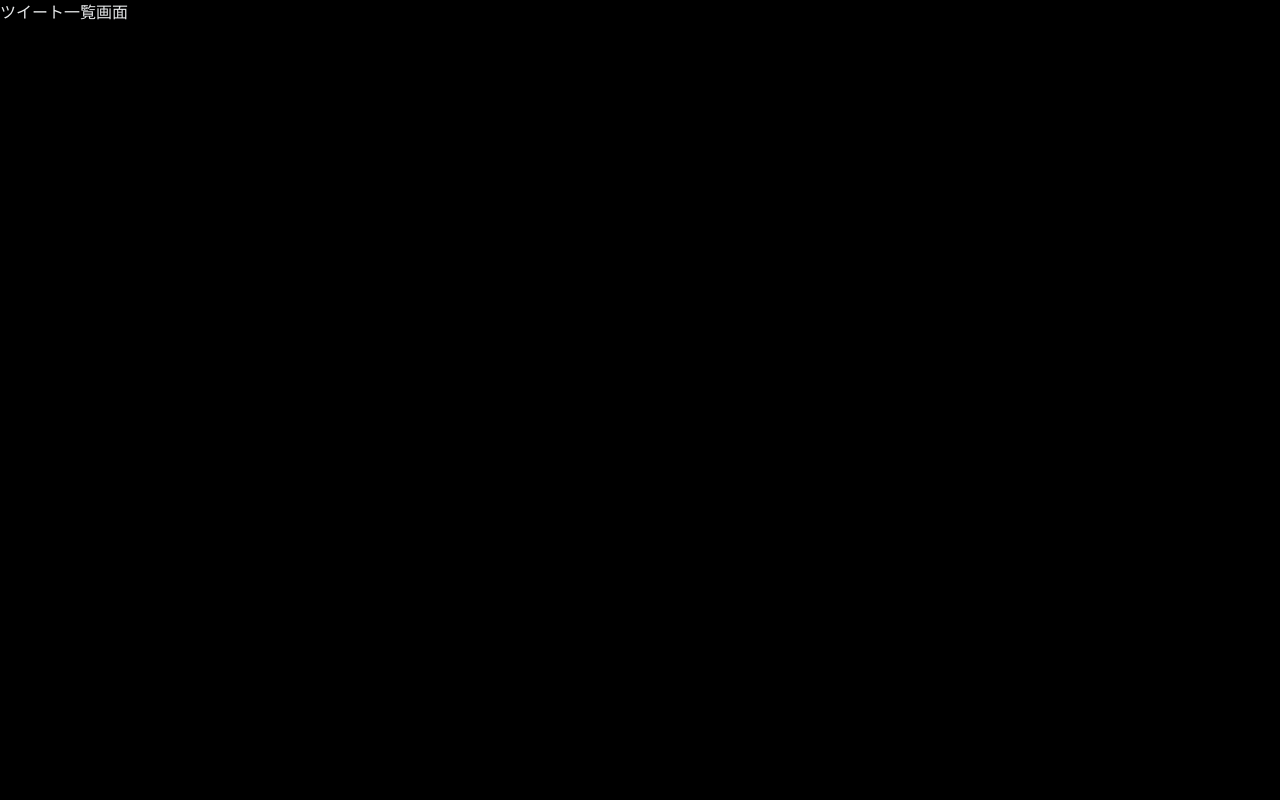
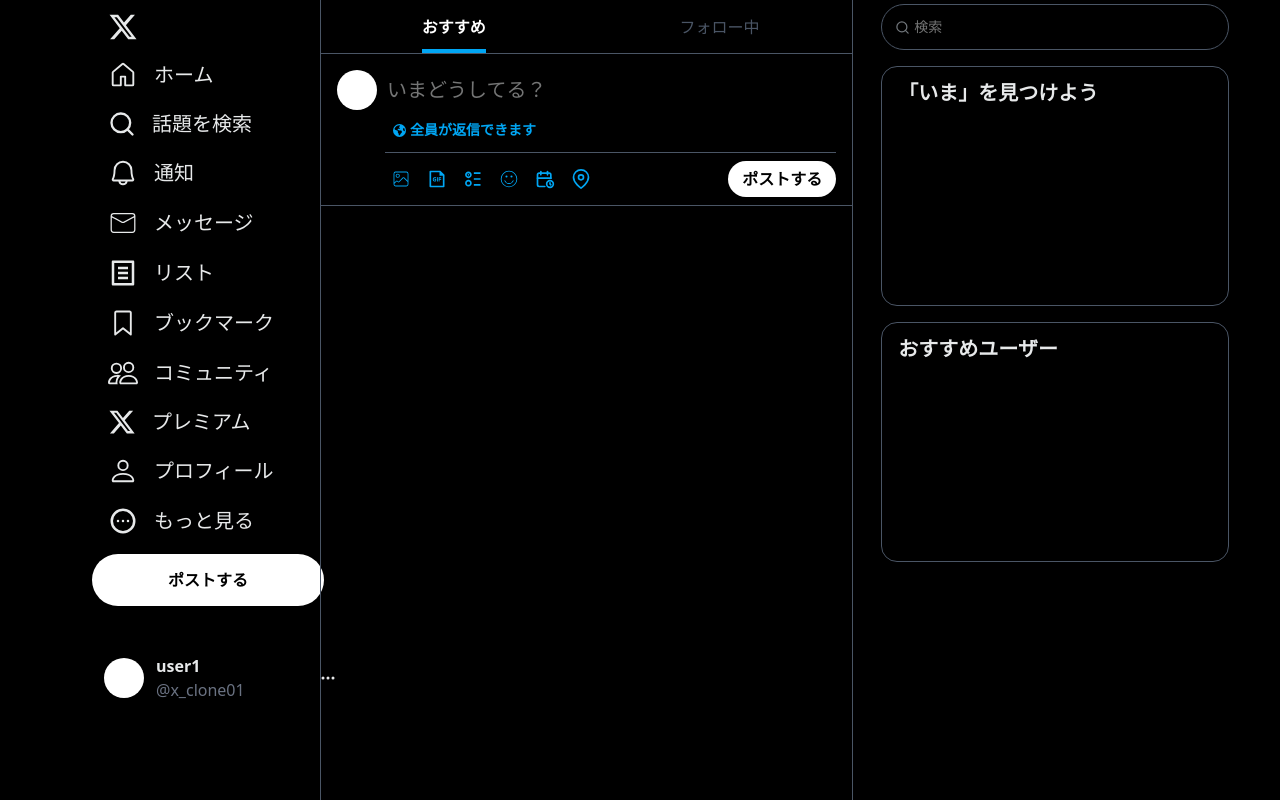
Before and after one commit to jin-hatanaka/twitter_react_front, a React (Vite) app: page /home in a window 1280 px wide. Built offline with nearby package versions, Linux system fonts and the light colour scheme.

Commit message:
ツイート投稿機能の作成

```diff
--- a/src/apis/apiClient.js
+++ b/src/apis/apiClient.js
@@ -4,4 +4,19 @@ const apiClient = axios.create({
   baseURL: "http://localhost:3000/api/v1",
 });
 
+// リクエスト前に自動で認証ヘッダーを付ける
+apiClient.interceptors.request.use((config) => {
+  const token = localStorage.getItem("access-token");
+  const client = localStorage.getItem("client");
+  const uid = localStorage.getItem("uid");
+
+  if (token && client && uid) {
+    config.headers["access-token"] = token;
+    config.headers["client"] = client;
+    config.headers["uid"] = uid;
+  }
+
+  return config;
+});
+
 export default apiClient;
--- /dev/null
+++ b/src/components/layout/RightSidebar.jsx
@@ -0,0 +1,31 @@
+import { FiSearch } from "react-icons/fi";
+
+const RightSidebar = () => {
+  return (
+    <div className="flex flex-col gap-4">
+      <div className="relative">
+        <FiSearch
+          size={15}
+          color="#71767B"
+          className="absolute top-4 left-3.5"
+        />
+        <input
+          className="w-87 rounded-full border border-gray-600 px-8 py-3 text-sm focus:border-transparent focus:outline-2 focus:outline-sky-500"
+          placeholder="検索"
+        />
+      </div>
+      <div className="h-60 w-87 rounded-2xl border border-gray-600">
+        <div className="px-4 py-3">
+          <span className="text-xl font-bold">「いま」を見つけよう</span>
+        </div>
+      </div>
+      <div className="h-60 w-87 rounded-2xl border border-gray-600">
+        <div className="px-4 py-3">
+          <span className="text-xl font-bold">おすすめユーザー</span>
+        </div>
+      </div>
+    </div>
+  );
+};
+
+export default RightSidebar;
--- /dev/null
+++ b/src/components/layout/Sidebar.jsx
@@ -0,0 +1,78 @@
+import XLogo from "../ui/XLogo";
+import { GoHome } from "react-icons/go";
+import { FiSearch } from "react-icons/fi";
+import { PiBell } from "react-icons/pi";
+import { CiMail } from "react-icons/ci";
+import { RiFileListLine } from "react-icons/ri";
+import { GoBookmark } from "react-icons/go";
+import { BsPeople } from "react-icons/bs";
+import { BsPerson } from "react-icons/bs";
+import { TbDotsCircleHorizontal } from "react-icons/tb";
+import PostButton from "../ui/PostButton";
+import { BsThreeDots } from "react-icons/bs";
+
+const Sidebar = () => {
+  const navItemClass =
+    "flex cursor-pointer items-center gap-4 rounded-full px-4 py-2.5 text-xl transition-colors duration-200 hover:bg-zinc-900";
+
+  return (
+    <div>
+      <div className="px-4">
+        <XLogo size={30} />
+      </div>
+      <div className="mt-2">
+        <button className={navItemClass}>
+          <GoHome size={30} />
+          <span>ホーム</span>
+        </button>
+        <button className={navItemClass}>
+          <FiSearch size={28} />
+          <span>話題を検索</span>
+        </button>
+        <button className={navItemClass}>
+          <PiBell size={30} />
+          <span>通知</span>
+        </button>
+        <button className={navItemClass}>
+          <CiMail size={30} />
+          <span>メッセージ</span>
+        </button>
+        <button className={navItemClass}>
+          <RiFileListLine size={30} />
+          <span>リスト</span>
+        </button>
+        <button className={navItemClass}>
+          <GoBookmark size={30} />
+          <span>ブックマーク</span>
+        </button>
+        <button className={navItemClass}>
+          <BsPeople size={30} />
+          <span>コミュニティ</span>
+        </button>
+        <button className={navItemClass}>
+          <XLogo size={28} />
+          <span>プレミアム</span>
+        </button>
+        <button className={navItemClass}>
+          <BsPerson size={30} />
+          <span>プロフィール</span>
+        </button>
+        <button className={`mb-2 ${navItemClass}`}>
+          <TbDotsCircleHorizontal size={30} />
+          <span>もっと見る</span>
+        </button>
+        <PostButton size="medium" />
+      </div>
+      <button className="mt-10 flex h-16 w-64 cursor-pointer items-center gap-3 rounded-full p-3 transition-colors duration-200 hover:bg-zinc-900">
+        <div className="h-10 w-10 rounded-full bg-white"></div>
+        <div className="flex flex-col">
+          <span className="me-auto font-semibold">user1</span>
+          <span className="text-gray-500">@x_clone01</span>
+        </div>
+        <BsThreeDots className="ms-auto" />
+      </button>
+    </div>
+  );
+};
+
+export default Sidebar;
--- /dev/null
+++ b/src/components/tweet/TweetForm.jsx
@@ -0,0 +1,94 @@
+import { FaEarthAmericas } from "react-icons/fa6";
+import { CiImageOn } from "react-icons/ci";
+import { RiFileGifLine } from "react-icons/ri";
+import { RiListRadio } from "react-icons/ri";
+import { CiFaceSmile } from "react-icons/ci";
+import { TbCalendarTime } from "react-icons/tb";
+import { FiMapPin } from "react-icons/fi";
+import PostButton from "../ui/PostButton";
+import { useState } from "react";
+import apiClient from "../../apis/apiClient";
+
+const TweetForm = () => {
+  const [tweetId, setTweetId] = useState("");
+  const [tweetContent, setTweetContent] = useState("");
+
+  const uploadImages = async (images) => {
+    try {
+      const formData = new FormData();
+
+      // 複数画像を FormData に追加
+      images.forEach((img) => {
+        formData.append("images[]", img);
+      });
+
+      const res = await apiClient.post("/images", formData);
+
+      // 空TweetのIDを保存
+      setTweetId(res.data.tweet_id);
+    } catch (e) {
+      console.error(e);
+    }
+  };
+
+  const submitTweet = async (e) => {
+    e.preventDefault();
+
+    try {
+      const res = await apiClient.post("/tweets", {
+        tweet_id: tweetId,
+        content: tweetContent,
+      });
+      setTweetContent("");
+      console.log("Tweet posted", res.data);
+    } catch (e) {
+      console.error(e);
+    }
+  };
+
+  return (
+    <div className="flex border-b border-gray-600 px-4 pt-1">
+      <div className="me-2 mt-3 h-10 w-10 rounded-full bg-white"></div>
+      <div className="flex-1 pt-1">
+        <form onSubmit={submitTweet}>
+          <input
+            type="text"
+            name="content"
+            placeholder="いまどうしてる？"
+            value={tweetContent}
+            onChange={(e) => setTweetContent(e.target.value)}
+            className="mx-0.5 mt-0.5 w-full py-3 text-xl focus:border-0 focus:outline-0"
+          />
+          <div className="mt-1 flex items-center border-b border-gray-600 px-2 pb-3 text-sky-500">
+            <FaEarthAmericas size={13} />
+            <span className="ml-1 text-sm font-bold">全員が返信できます</span>
+          </div>
+          <div className="flex justify-between py-2">
+            <div className="flex items-center gap-4 px-1.5 text-sky-500">
+              <label>
+                <CiImageOn size={20} className="cursor-pointer" />
+                <input
+                  type="file"
+                  multiple
+                  onChange={(e) => {
+                    const images = Array.from(e.target.files);
+                    uploadImages(images);
+                  }}
+                  className="hidden"
+                />
+              </label>
+              <RiFileGifLine size={20} />
+              <RiListRadio size={20} />
+              <CiFaceSmile size={20} />
+              <TbCalendarTime size={20} />
+              <FiMapPin size={20} />
+            </div>
+            <PostButton size="small" />
+          </div>
+        </form>
+      </div>
+    </div>
+  );
+};
+
+export default TweetForm;
--- a/src/components/ui/LogInModal.jsx
+++ b/src/components/ui/LogInModal.jsx
@@ -72,7 +72,7 @@ const LogInModal = ({ isOpen, onClose }) => {
           </button>
           <div className="mb-6 text-gray-500">
             アカウントをお持ちでない場合は
-            <span className="text-blue-400">登録</span>
+            <span className="text-sky-500">登録</span>
           </div>
         </form>
       </div>
--- /dev/null
+++ b/src/components/ui/PostButton.jsx
@@ -0,0 +1,19 @@
+const PostButton = ({ size }) => {
+  let sizeClass = "";
+  if (size === "small") {
+    sizeClass = "w-27 h-9";
+  } else if (size === "medium") {
+    sizeClass = "w-58 h-13";
+  }
+
+  return (
+    <button
+      type="submit"
+      className={`flex cursor-pointer items-center justify-center rounded-full bg-white font-bold text-black transition-colors duration-200 hover:bg-gray-200 ${sizeClass} `}
+    >
+      ポストする
+    </button>
+  );
+};
+
+export default PostButton;
--- a/src/components/ui/TextInput.jsx
+++ b/src/components/ui/TextInput.jsx
@@ -1,5 +1,5 @@
 const baseInputClass =
-  "w-full rounded-sm border border-gray-700 px-2 py-3 outline-none focus:border-2 focus:border-blue-400";
+  "w-full rounded-sm border border-gray-700 px-2 py-3 outline-none focus:border-2 focus:border-sky-500";
 
 const TextInput = ({ type = "text", placeholder = "", ...props }) => {
   return (
--- a/src/index.css
+++ b/src/index.css
@@ -1,4 +1,8 @@
 @import "tailwindcss";
+
+/* @theme {
+  --text-base: 0.9375rem;
+} */
 
 :root {
   color: #e7e9ea;
--- a/src/pages/HomePage.jsx
+++ b/src/pages/HomePage.jsx
@@ -1,5 +1,51 @@
+import { useState } from "react";
+import RightSidebar from "../components/layout/RightSidebar";
+import Sidebar from "../components/layout/Sidebar";
+import TweetForm from "../components/tweet/TweetForm";
+
 const HomePage = () => {
-  return <div>ツイート一覧画面</div>;
+  const active = "border-b-4 border-sky-500 pt-1 font-bold text-white";
+
+  const [activeTab, setActiveTab] = useState("recommend");
+
+  return (
+    <div className="grid min-h-screen grid-cols-12 justify-center">
+      <div className="col-span-3 pt-3 pl-23">
+        <Sidebar />
+      </div>
+      <div className="col-span-5 border-s border-e border-gray-600">
+        <div>
+          <nav className="grid h-13.5 grid-cols-2 border-b border-gray-600">
+            <button
+              onClick={() => setActiveTab("recommend")}
+              className="flex cursor-pointer justify-center transition-colors duration-200 hover:bg-zinc-900"
+            >
+              <div
+                className={`flex h-full w-fit items-center text-gray-600 ${activeTab === "recommend" ? active : ""}`}
+              >
+                おすすめ
+              </div>
+            </button>
+            <button
+              onClick={() => setActiveTab("follow")}
+              className="flex cursor-pointer justify-center transition-colors duration-200 hover:bg-zinc-900"
+            >
+              <div
+                className={`flex h-full w-fit items-center text-gray-600 ${activeTab === "follow" ? active : ""}`}
+              >
+                フォロー中
+              </div>
+            </button>
+          </nav>
+        </div>
+        {activeTab === "recommend" && <TweetForm />}
+        {activeTab === "follow" && <TweetForm />}
+      </div>
+      <div className="col-span-4 pt-1 pl-7">
+        <RightSidebar />
+      </div>
+    </div>
+  );
 };
 
 export default HomePage;
```
